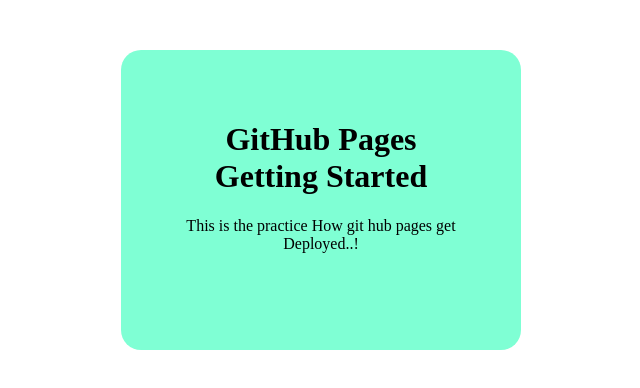
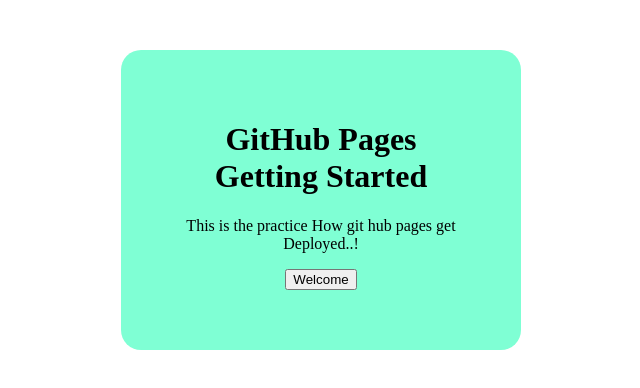
Before and after one commit to Nagaraj1729/git-pages-trail, a plain HTML site: page index.html in a window 1280 px wide. Shown: the whole page, without its empty margins (319-959 px from the left). Drawn offline with Linux system fonts and the light colour scheme.

Commit message:
button added

```diff
--- a/index.html
+++ b/index.html
@@ -10,6 +10,7 @@
     <div>
         <h1>GitHub Pages Getting Started</h1>
         <p>This is the practice How git hub pages get Deployed..!</p>
+        <button>Welcome</button>
 
     </div>
 
```
